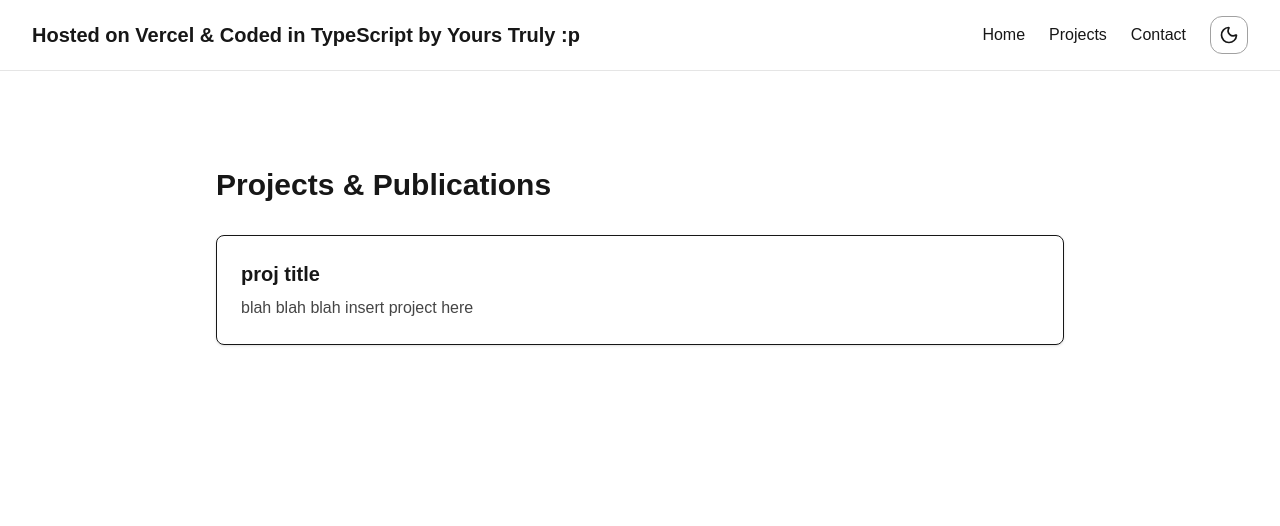
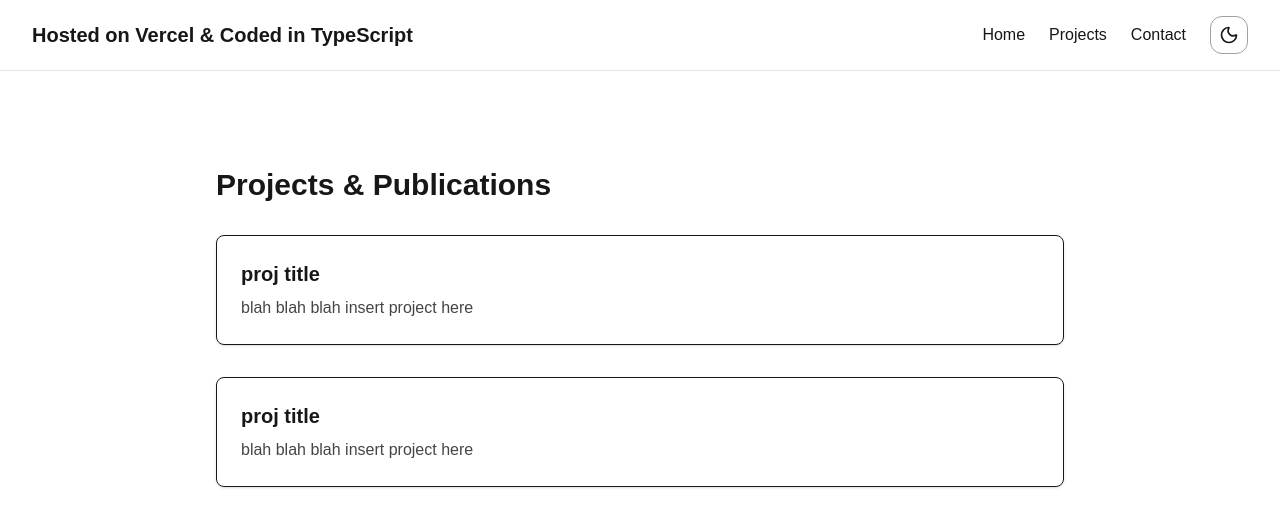
Before and after one commit to B-M-Anderson/Peninsula, a Next.js app: page /projects in a window 1280 px wide. Shown: the top 526 px of the page. Built offline with nearby package versions, Linux system fonts and the light colour scheme.

Commit message:
minor update

```diff
--- a/app/components/Navbar.tsx
+++ b/app/components/Navbar.tsx
@@ -26,7 +26,7 @@ export default function Navbar() {
           : "bg-white text-neutral-900 border-neutral-200"
       }`}
     >
-      <h1 className="text-xl font-semibold">Hosted on Vercel & Coded in TypeScript by Yours Truly :p</h1>
+      <h1 className="text-xl font-semibold">Hosted on Vercel & Coded in TypeScript</h1>
 
       <div className="flex gap-6 items-center">
         <Link href="/">Home</Link>
--- a/app/layout.tsx
+++ b/app/layout.tsx
@@ -3,7 +3,7 @@ import "./globals.css";
 import Navbar from "./components/Navbar";
 
 export const metadata: Metadata = {
-  title: "Mr. Anderson",
+  title: "B. A.",
   description: "Personal portfolio of B. Anderson",
 };
 
--- a/app/page.tsx
+++ b/app/page.tsx
@@ -79,7 +79,7 @@ export default function HomePage() {
           transition={{ duration: 0.6 }}
           className="text-3xl font-bold mb-4"
         >
-          About Me!
+          About Me
         </motion.h2>
         <p className="text-lg leading-relaxed opacity-90 mb-6">
           I'm a biomedical engineering student working to improve my skills, computational and otherwise, to become the best engineer/scientist I can in the pursuit of the betterment of global health.
--- a/app/projects/page.tsx
+++ b/app/projects/page.tsx
@@ -11,7 +11,13 @@ export default function ProjectsPage() {
         </p>
       </div>
 
-      {/* Add more entries here */}
+      {/* Example project entry */}
+      <div className="mb-8 p-6 border rounded-lg shadow dark:border-gray-700">
+        <h2 className="text-xl font-semibold mb-2">proj title</h2>
+        <p className="opacity-80">
+          blah blah blah insert project here
+        </p>
+      </div>
     </div>
   );
 }
```
